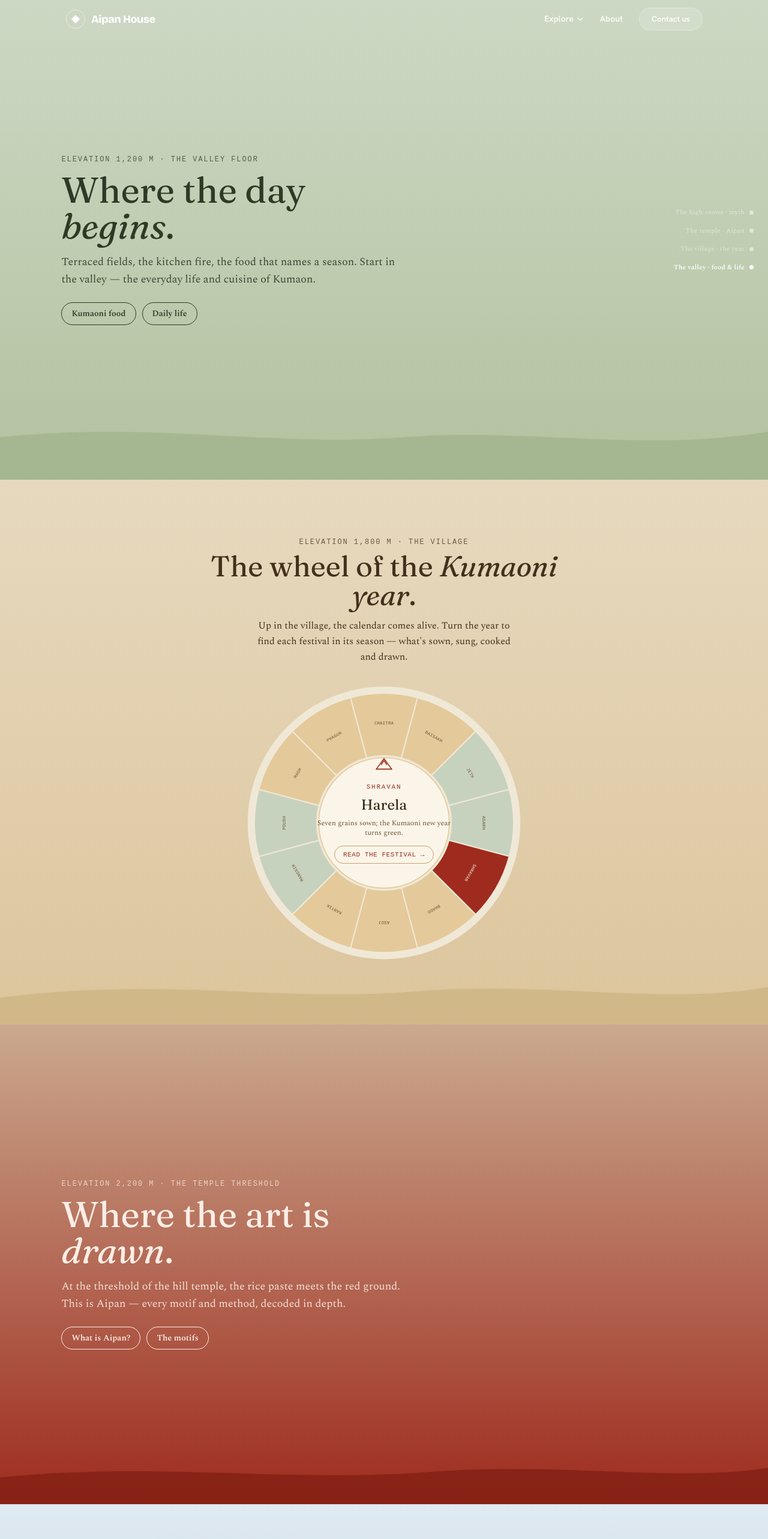
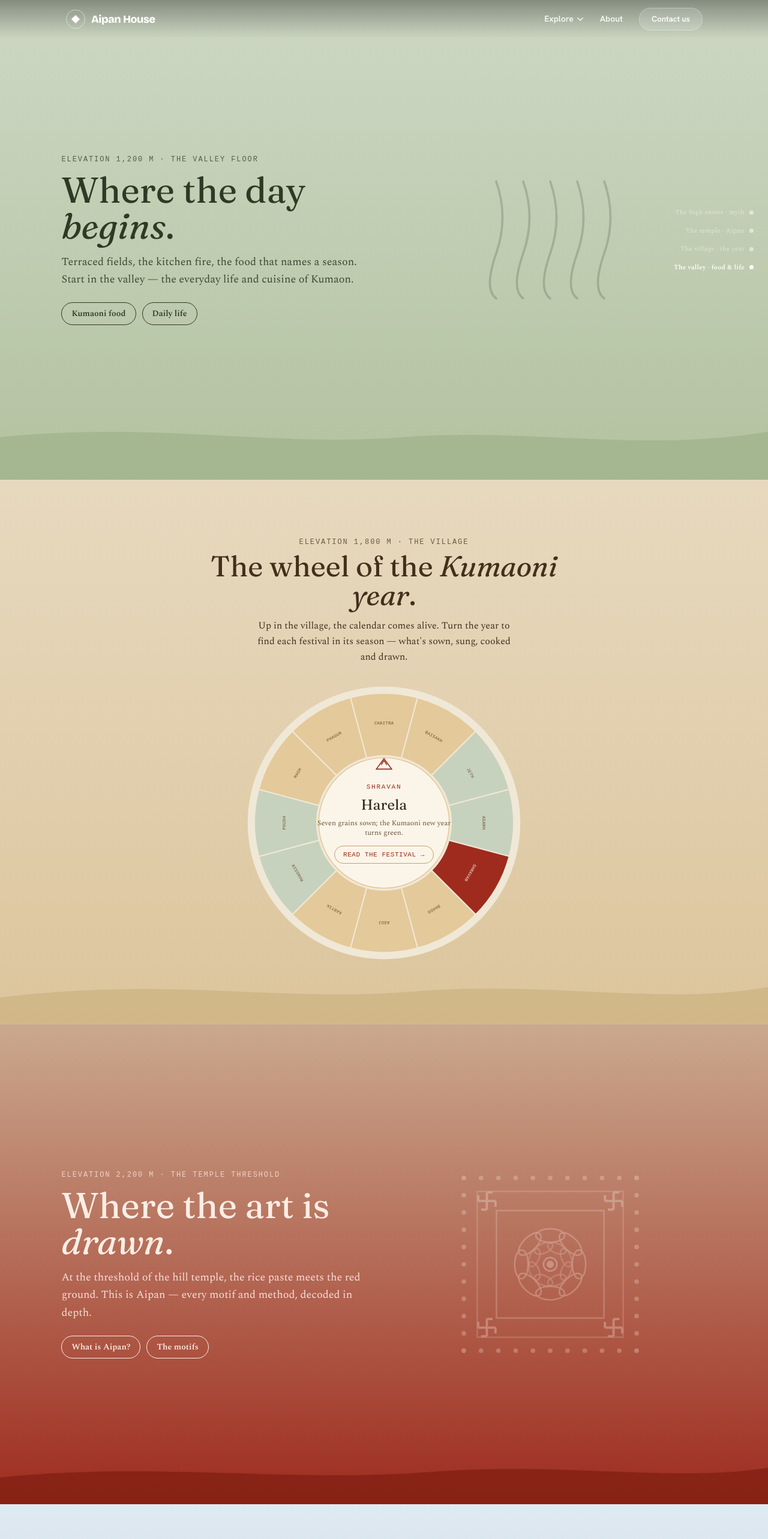
Before and after one commit to aipanhouse15-lab/aipan-house, a Next.js app: page / in a window 1280 px wide. Shown: the top 2566 px of the page at 60% size. Built offline with nearby package versions, Linux system fonts and the light colour scheme; a web font is replaced by a local one.

Commit message:
Add files via upload

```diff
--- a/src/app/page.js
+++ b/src/app/page.js
@@ -3,6 +3,7 @@ import AlmanacWheel from '@/components/AlmanacWheel'
 import ElevationTracker from '@/components/ElevationTracker'
 import SiteFooter from '@/components/SiteFooter'
 import HomeHeader from '@/components/HomeHeader'
+import Motif from '@/components/Motif'
 
 function Ridge({ d, fill, opacity = 1 }) {
   return (
@@ -22,13 +23,18 @@ export default function Home() {
       <section id="valley" className="relative flex min-h-screen items-center overflow-hidden px-[8vw]"
         style={{ background: 'linear-gradient(180deg,#cdd8c4,#b3c2a0)', color: '#2f3a26' }}>
         <Ridge d="M0,200 L0,120 C300,90 500,140 760,120 C1000,102 1200,150 1440,110 L1440,200Z" fill="#9caf86" opacity={0.6} />
-        <div className="relative z-10 max-w-xl">
+        <div className="relative z-10 grid w-full items-center gap-8 md:grid-cols-2">
+          <div className="max-w-xl">
             <div className="font-mono text-xs uppercase tracking-[.16em] opacity-75">Elevation 1,200 m · the valley floor</div>
             <h2 className="mt-3 font-display text-5xl leading-[1.05] md:text-6xl">Where the day <em>begins</em>.</h2>
             <p className="mt-4 text-lg leading-relaxed opacity-90">Terraced fields, the kitchen fire, the food that names a season. Start in the valley — the everyday life and cuisine of Kumaon.</p>
             <div className="mt-6 flex flex-wrap gap-2.5">
               <Link href="/traditions" className="rounded-full border border-current px-4 py-2 text-sm font-semibold">Kumaoni food</Link>
               <Link href="/traditions" className="rounded-full border border-current px-4 py-2 text-sm font-semibold">Daily life</Link>
+            </div>
+          </div>
+          <div className="hidden justify-center md:flex">
+            <Motif shape="vasudhara" size={300} stroke="#2f3a26" sw={2.5} className="opacity-20" />
           </div>
         </div>
       </section>
@@ -51,7 +57,8 @@ export default function Home() {
       <section id="temple" className="relative flex min-h-screen items-center overflow-hidden px-[8vw]"
         style={{ background: 'linear-gradient(180deg,#caa98e,#9E2B1E)', color: '#fbeee6' }}>
         <Ridge d="M0,200 L0,150 C300,120 540,160 800,140 C1060,120 1260,160 1440,132 L1440,200Z" fill="#7e1f12" opacity={0.7} />
-        <div className="relative z-10 max-w-xl">
+        <div className="relative z-10 grid w-full items-center gap-8 md:grid-cols-2">
+          <div className="max-w-xl">
             <div className="font-mono text-xs uppercase tracking-[.16em] opacity-75">Elevation 2,200 m · the temple threshold</div>
             <h2 className="mt-3 font-display text-5xl leading-[1.05] md:text-6xl">Where the art is <em>drawn</em>.</h2>
             <p className="mt-4 text-lg leading-relaxed opacity-90">At the threshold of the hill temple, the rice paste meets the red ground. This is Aipan — every motif and method, decoded in depth.</p>
@@ -60,13 +67,18 @@ export default function Home() {
               <Link href="/aipan" className="rounded-full border border-current px-4 py-2 text-sm font-semibold">The motifs</Link>
             </div>
           </div>
+          <div className="hidden justify-center md:flex">
+            <Motif shape="chowkiLotus" size={320} stroke="#fbeee6" sw={1.6} className="opacity-30" />
+          </div>
+        </div>
       </section>
 
       {/* PEAK */}
       <section id="peak" className="relative flex min-h-screen items-center overflow-hidden px-[8vw]"
         style={{ background: 'linear-gradient(180deg,#dfeaf2,#aebfca)', color: '#23323e' }}>
         <Ridge d="M0,200 L0,160 C300,130 540,170 800,150 C1060,128 1260,168 1440,142 L1440,200Z" fill="#93a6b3" opacity={0.6} />
-        <div className="relative z-10 max-w-xl">
+        <div className="relative z-10 grid w-full items-center gap-8 md:grid-cols-2">
+          <div className="max-w-xl">
             <div className="font-mono text-xs uppercase tracking-[.16em] opacity-75">Elevation 3,500 m · the high snows</div>
             <h2 className="mt-3 font-display text-5xl leading-[1.05] md:text-6xl">Where the stories <em>live</em>.</h2>
             <p className="mt-4 text-lg leading-relaxed opacity-90">Above the tree line are the gods and the old tales — Nanda Devi, the sacred peaks, the myths the festivals remember.</p>
@@ -75,6 +87,10 @@ export default function Home() {
               <Link href="/about" className="rounded-full border border-current px-4 py-2 text-sm font-semibold">Why Kumaon</Link>
             </div>
           </div>
+          <div className="hidden justify-center md:flex">
+            <Motif shape="surmandir" size={300} stroke="#23323e" sw={2} className="opacity-20" />
+          </div>
+        </div>
       </section>
 
       <SiteFooter />
--- a/src/components/HomeHeader.jsx
+++ b/src/components/HomeHeader.jsx
@@ -23,7 +23,7 @@ export default function HomeHeader() {
   // solid white once scrolled; transparent (white text) over the hero
   const solid = scrolled
   return (
-    <header className={`fixed left-0 right-0 top-0 z-50 transition-colors duration-300 ${solid ? 'border-b border-[#e9e4da] bg-white/92 backdrop-blur-md' : 'bg-transparent'}`}>
+    <header className={`fixed left-0 right-0 top-0 z-50 transition-colors duration-300 ${solid ? 'border-b border-[#e9e4da] bg-white/92 backdrop-blur-md' : 'bg-gradient-to-b from-black/35 to-transparent'}`}>
       <div className="mx-auto flex max-w-content items-center justify-between px-6 py-3.5 md:px-10">
         <Link href="/" className="flex items-center gap-2.5 group">
           <span className={`grid h-8 w-8 place-items-center rounded-full border ${solid ? 'border-geru/30' : 'border-white/50'}`}>
--- a/src/components/SiteFooter.jsx
+++ b/src/components/SiteFooter.jsx
@@ -4,7 +4,7 @@ import Motif from './Motif'
 export default function SiteFooter() {
   const year = new Date().getFullYear()
   return (
-    <footer className="relative mt-24 overflow-hidden bg-slate text-slate-mute">
+    <footer className="relative overflow-hidden bg-slate text-slate-mute">
       {/* ridge line */}
       <svg className="absolute left-0 top-0 w-full" viewBox="0 0 1440 80" preserveAspectRatio="none">
         <path d="M0,80 L180,40 L360,72 L560,36 L760,74 L960,40 L1180,74 L1380,44 L1440,64 L1440,80Z" fill="#1a2730" />
```
Lines whose indentation alone changed are shown as unchanged.
